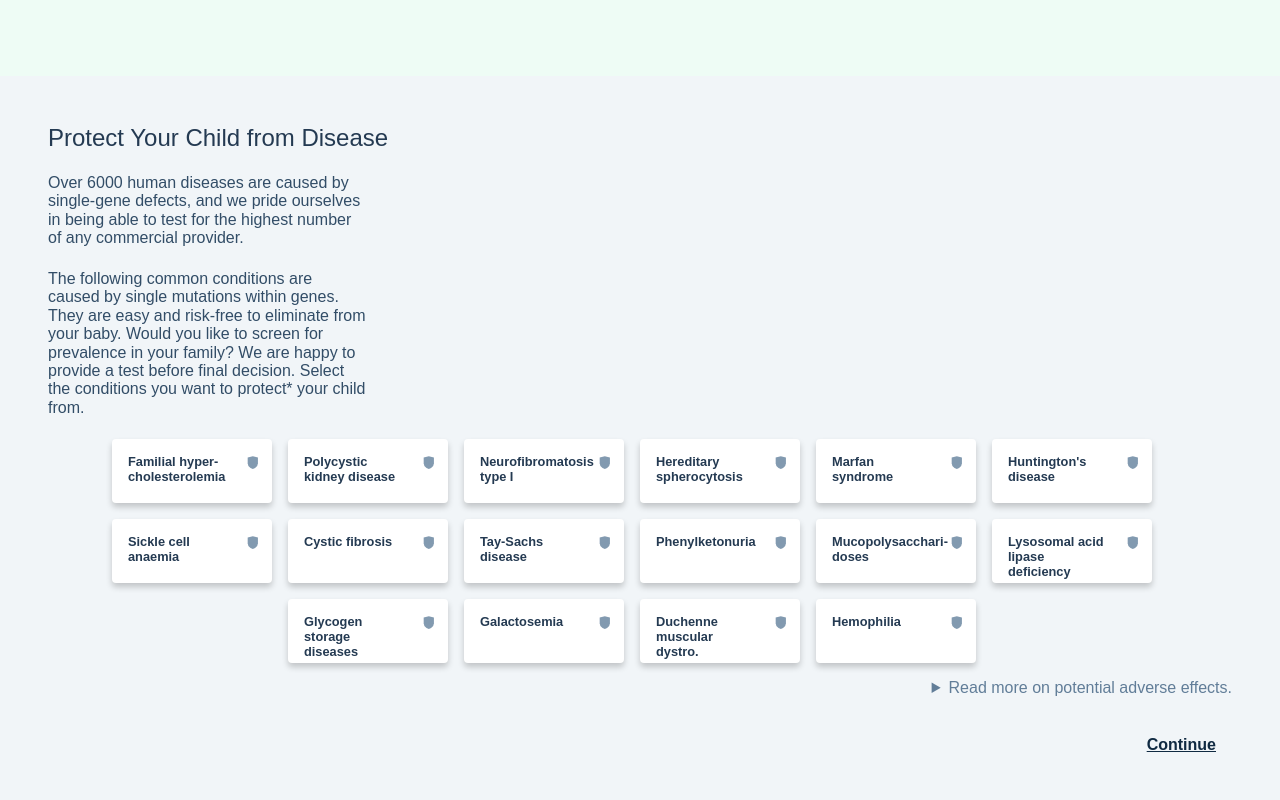
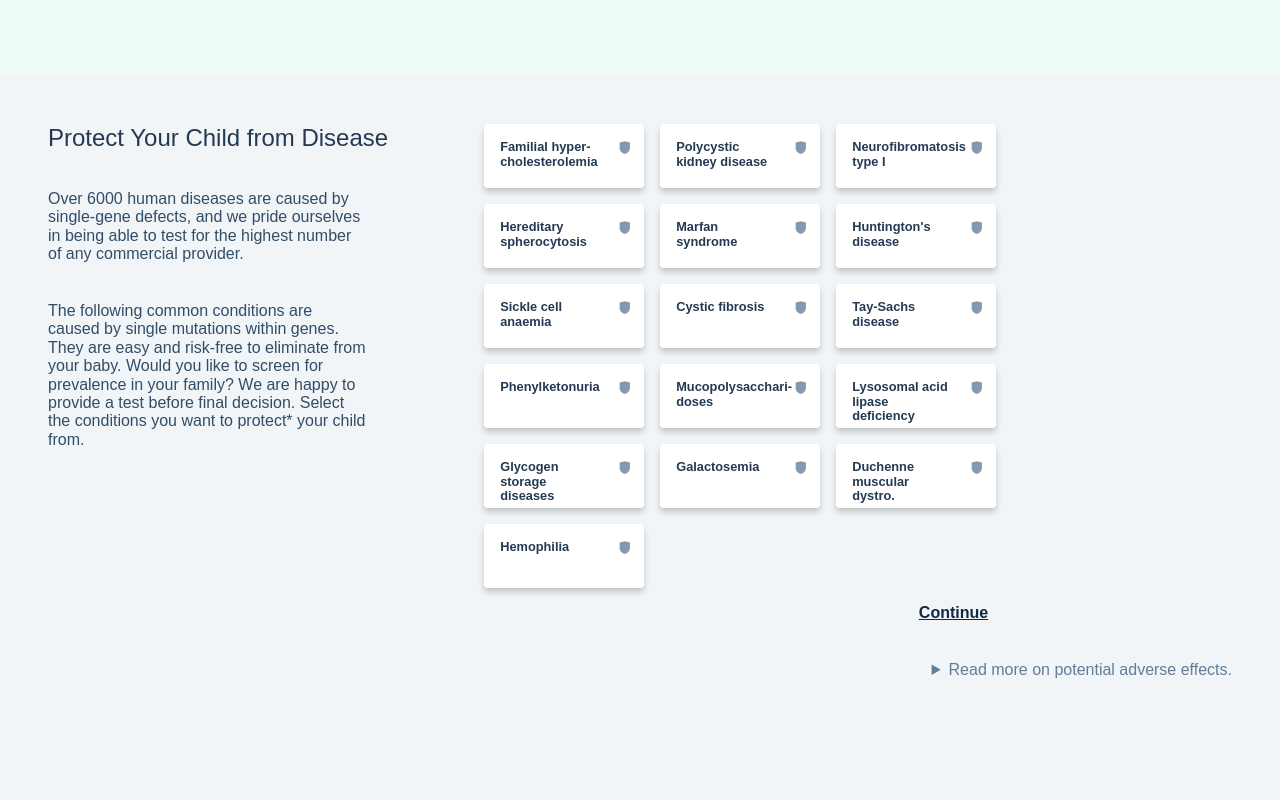
Before and after one commit to mipodi/designer-baby, a website: page index.html in a window 1280 px wide. Shown: the part 2580-3380 px from the top of the page. Drawn offline with Linux system fonts and the light colour scheme.

Commit message:
Conforms section disease to flex

```diff
--- a/base.scss
+++ b/base.scss
@@ -212,6 +212,10 @@ a:visited {
     padding-right: 16px;
 }
 
+.continue-field-diseases {
+    padding-right: 96px;
+}
+
 .container {
     // display: flex;
     // flex-wrap: wrap;
@@ -440,18 +444,26 @@ font-size: 12px;
 .section-area {
     display: flex;
     flex-direction: row;
-    flex-wrap: wrap;
+    // flex-wrap: wrap;
 }
 
 .section-area-info {
     display: flex;
     flex-direction: column;
     padding-right: 96px;
+    // width: 320px;
+    // flex: 320px;
+    display: inline-flex;
+}
+
+#section-disease > div.section-area > div.section-area-info > p:nth-child(2) {
+    width: 384px;
 }
 
 .section-area-choice {
-    // display: flex;
-    // flex-direction: column;
+    display: flex;
+    flex-direction: column;
+    flex-wrap: wrap;
     // padding-right: 96px;
 }
 
@@ -580,9 +592,14 @@ fieldset {
 .control {
     display: flex;
     flex-wrap: wrap;
-    justify-content: center;
+    // justify-content: center;
     // max-width: 768px;
     // padding-top: 256px;
+    max-width: 768px;
+}
+
+.control-choice {
+    max-width: 600px;
 }
 
 .basic-checkbox {
--- a/index.html
+++ b/index.html
@@ -395,8 +395,10 @@
 
             <section id="section-disease" class="section-disease">
 
-                <!-- <div class="section-container"> -->
-                    <div class="paragraph-disease">
+                <div class="section-area">
+                    <div class="section-area-info">
+
+                    <!-- <div class="paragraph-disease"> -->
 
                         <h2>Protect Your Child from Disease</h2>
 
@@ -411,10 +413,14 @@
                         <p>
                             <!-- Deselect all. -->
                         </p>
-                    </div>
+                    <!-- </div> -->
             <!-- <fieldset> -->
 
-            <div role="group" class="control" aria-label="Type">
+            </div>
+
+            <div class="section-area-choice">
+
+            <div role="group" class="control control-choice" aria-label="Type">
 
                 <label class="basic-checkbox">
                     <span>Familial hyper- cholesterolemia</span>
@@ -603,7 +609,15 @@
                         </svg>
                     </svg>
                 </label>
-</div>
+            </div>
+
+            <div class="continue-field continue-field-diseases">
+                <a href="#section-unwanted-features">Continue</a>
+            </div>
+        </div>
+
+    </div>
+
 
 
         <!-- </fieldset> -->
@@ -612,7 +626,7 @@
 
 
 
-                <div class="details-summary">
+<div class="details-summary">
                 <details>
                   <summary>Read more on potential adverse effects.</summary>
                   <p>
@@ -625,12 +639,11 @@
                     *Some of these conditions might in rare instances arise as de-novo mutations. We are unable to safeguard against these in all cases. Terms and conditions apply.
                     </p>
                 </details>
-                </div>
-
-
-                <div class="continue-field">
-                    <a href="#section-unwanted-features">Continue</a>
-                </div>
+        </div>
+    </div>
+
+
+
             </section>
 
 
```
Also changed, not shown: style.min.css, 1 other file.
